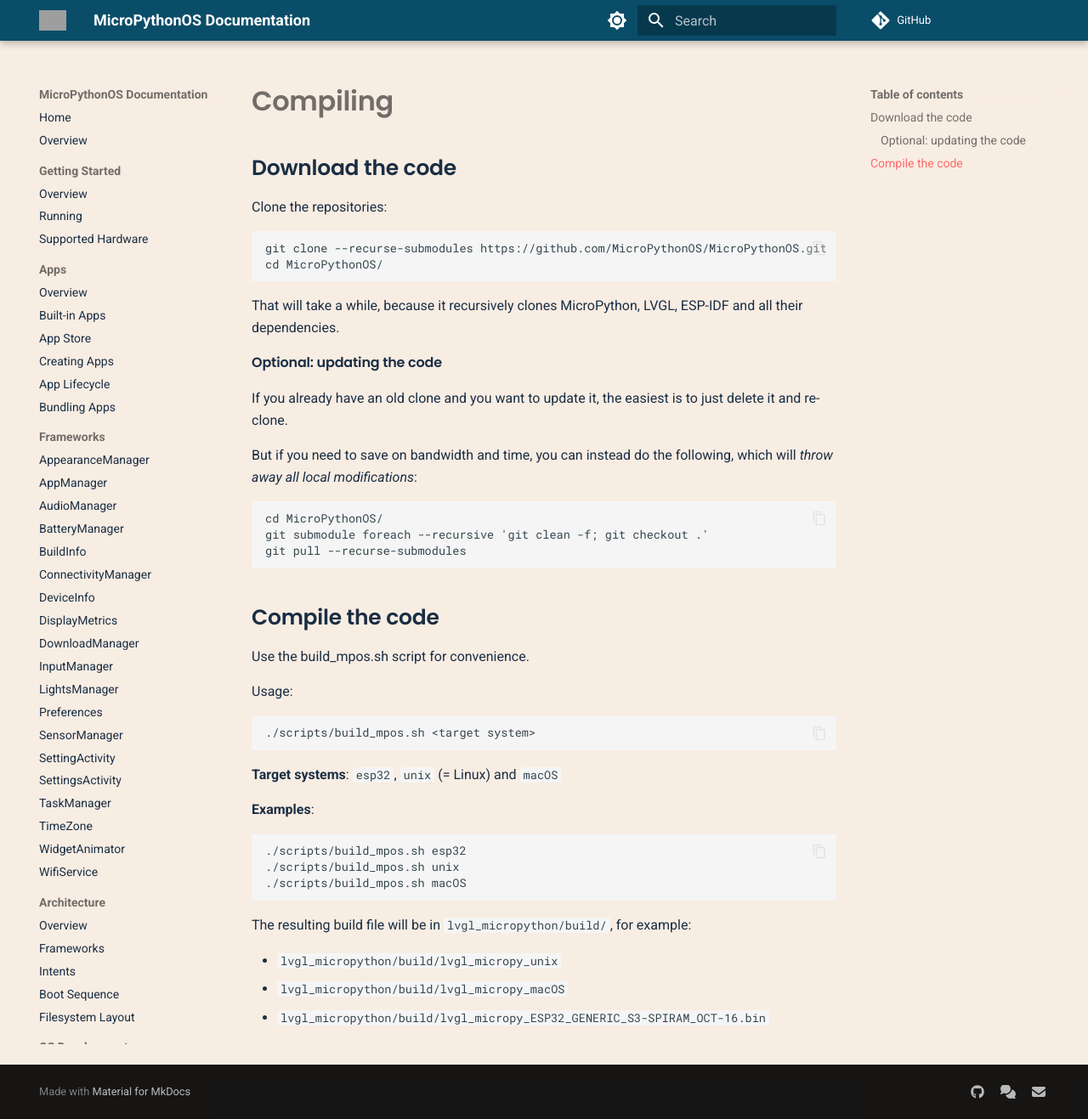
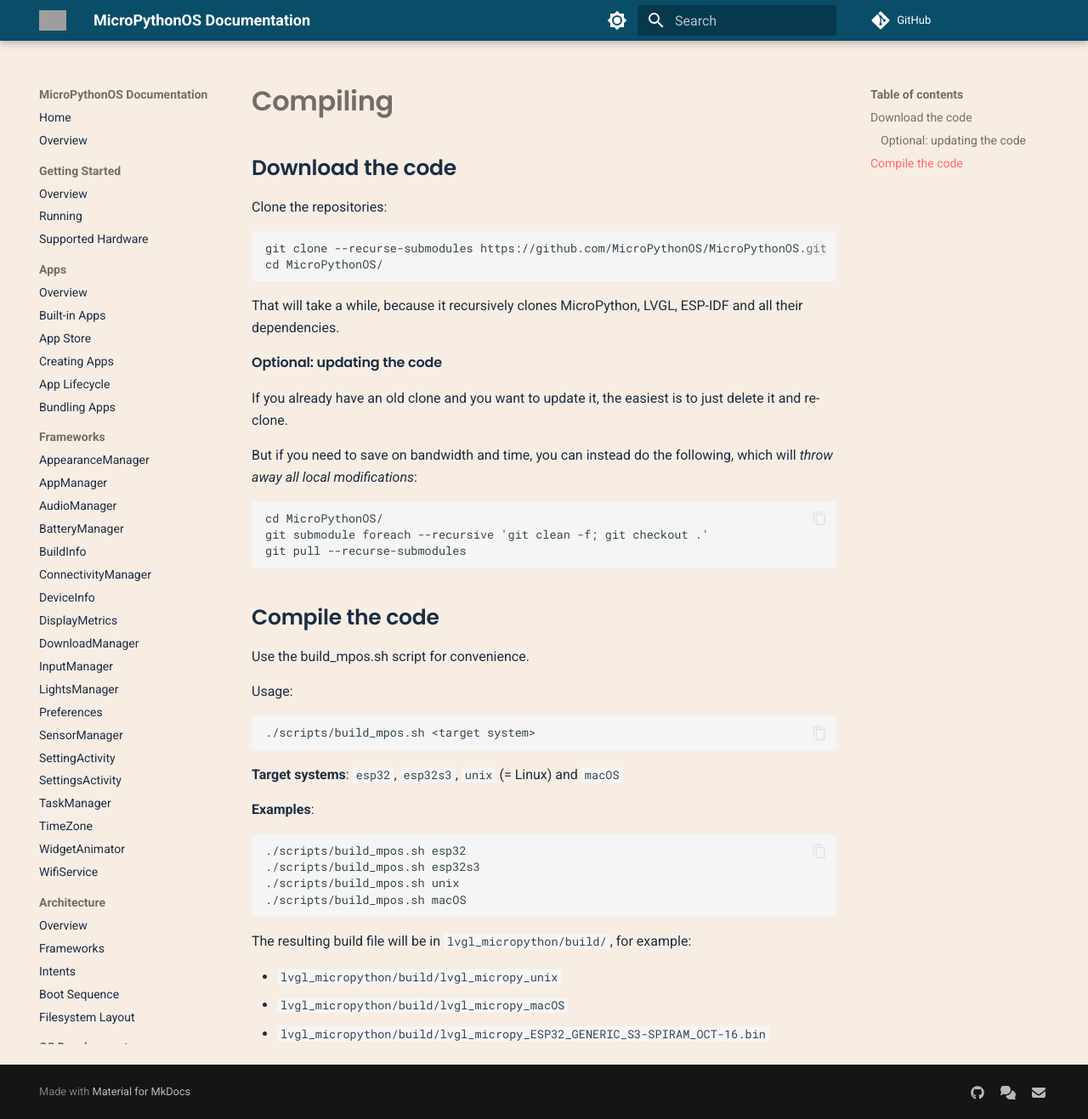
Before and after one commit to MicroPythonOS/docs, an MkDocs documentation site: the page built from docs/os-development/compiling.md, in a window 1280 px wide and 1317 px high. Shown: the whole window at 85% size. Built offline with MkDocs 1.6.1 and Material for MkDocs 9.7.7, drawn with Linux system fonts in a browser that asks for light colours; comment, search, counter and statistics services are not loaded; grey boxes are pictures that could not be loaded.

Commit message:
Update docs

````diff
--- a/docs/os-development/compiling.md
+++ b/docs/os-development/compiling.md
@@ -31,12 +31,13 @@
 ./scripts/build_mpos.sh <target system>
 ```
 
-**Target systems**: `esp32`, `unix` (= Linux) and `macOS`
+**Target systems**: `esp32`, `esp32s3`, `unix` (= Linux) and `macOS`
 
 **Examples**:
 
 ```
 ./scripts/build_mpos.sh esp32
+./scripts/build_mpos.sh esp32s3
 ./scripts/build_mpos.sh unix
 ./scripts/build_mpos.sh macOS
 ```
````
